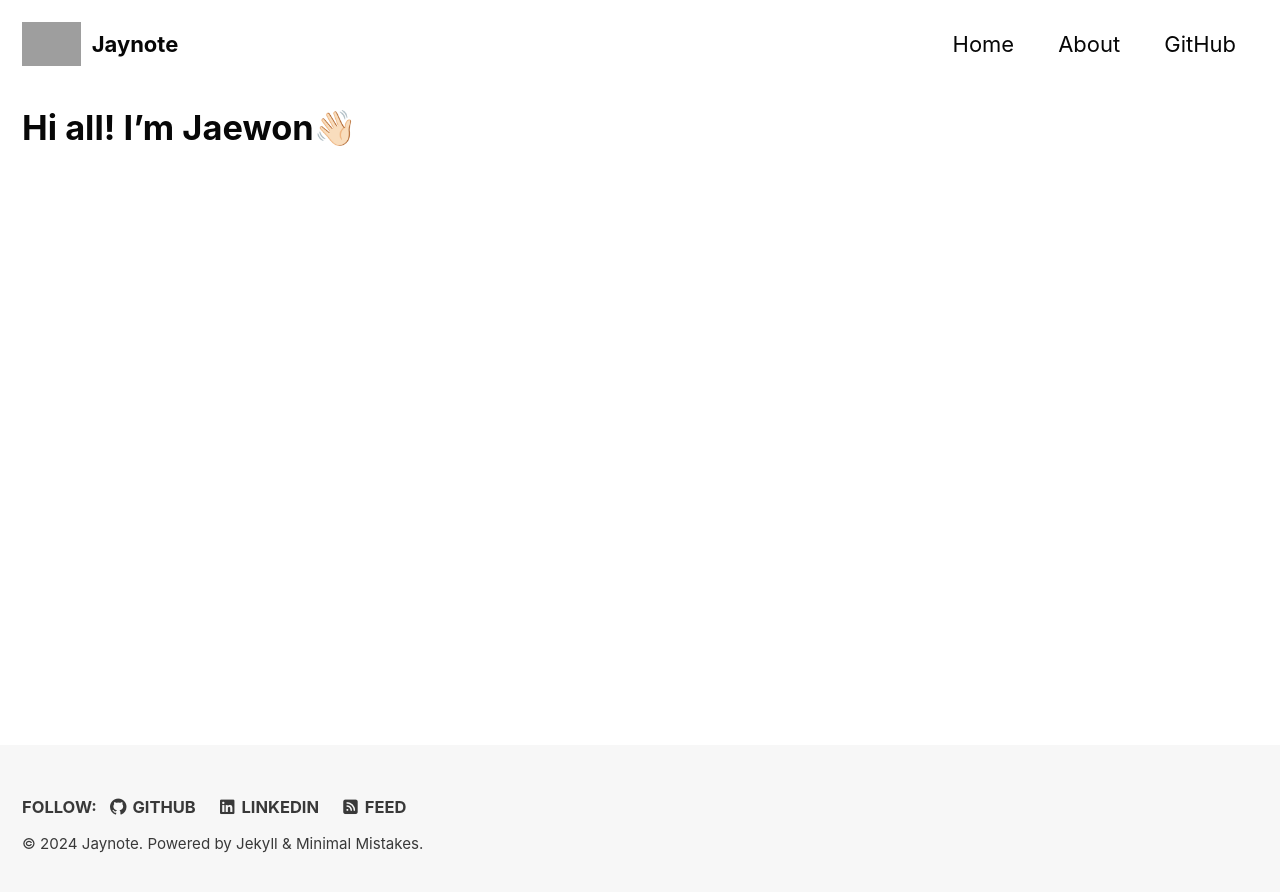
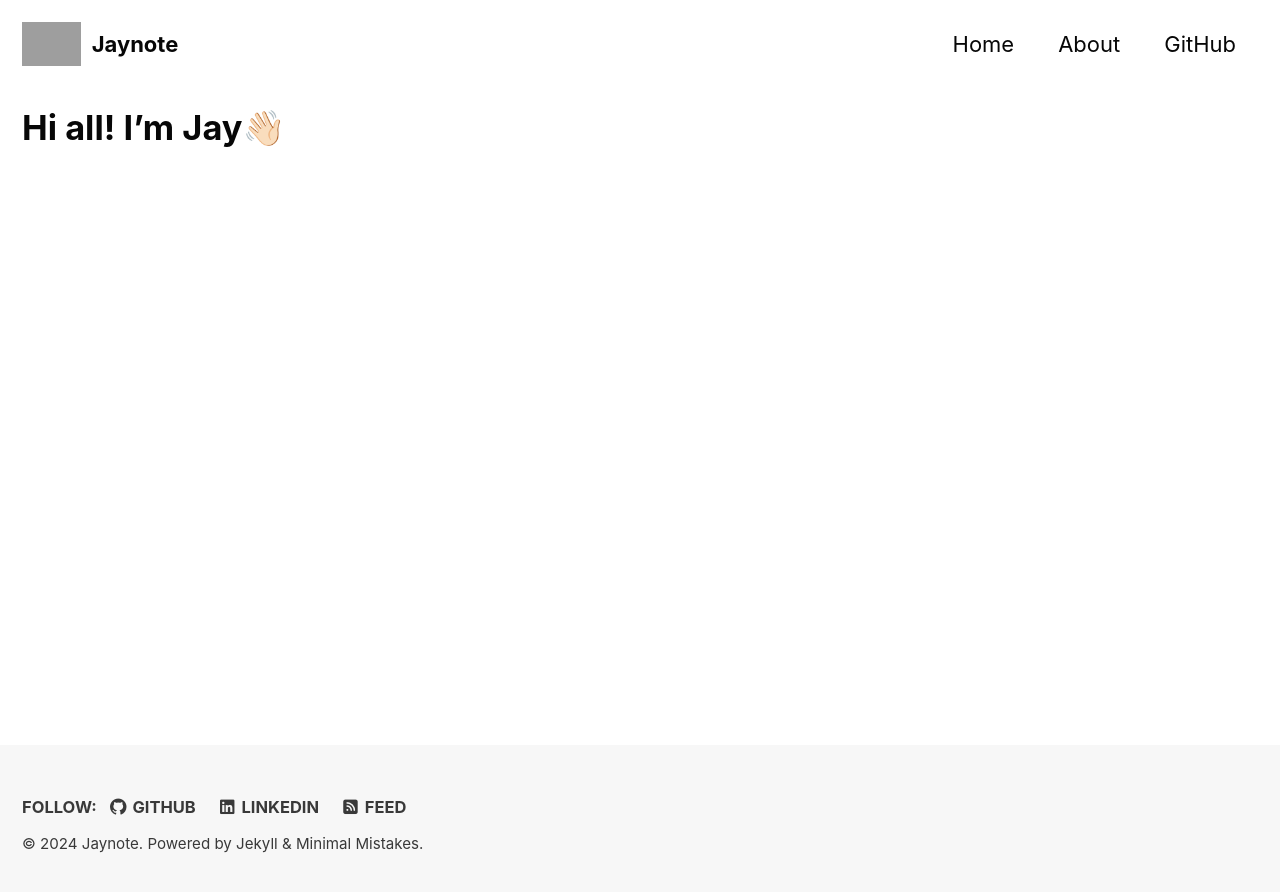
Before and after one commit to jwlee3746/jaynote, a Jekyll site: the page built from _pages/about.md, in a window 1280 px wide. Shown: the top 892 px of the page. Built offline with Jekyll 4.4.1, drawn with Linux system fonts in a browser that asks for light colours; cached includes are drawn as plain includes; grey boxes are pictures that could not be loaded.

Commit message:
FIX name

```diff
--- a/_config.yml
+++ b/_config.yml
@@ -112,9 +112,9 @@ analytics:
 
 # Site Author
 author:
-  name             : "Jaewon"
+  name             : # "Jay"
   avatar           : "assets/images/jaynote.png"
-  bio              : "Jaewon의 개발 블로그입니다."
+  bio              : # "Jay의 개발 블로그입니다."
   location         : # "South Korea"
   email            :
   links:
--- a/_pages/about.md
+++ b/_pages/about.md
@@ -1,5 +1,5 @@
 ---
-title: "Hi all! I'm Jaewon👋🏻"
+title: "Hi all! I'm Jay👋🏻"
 permalink: /about/
 layout: single
 comments: false
```
